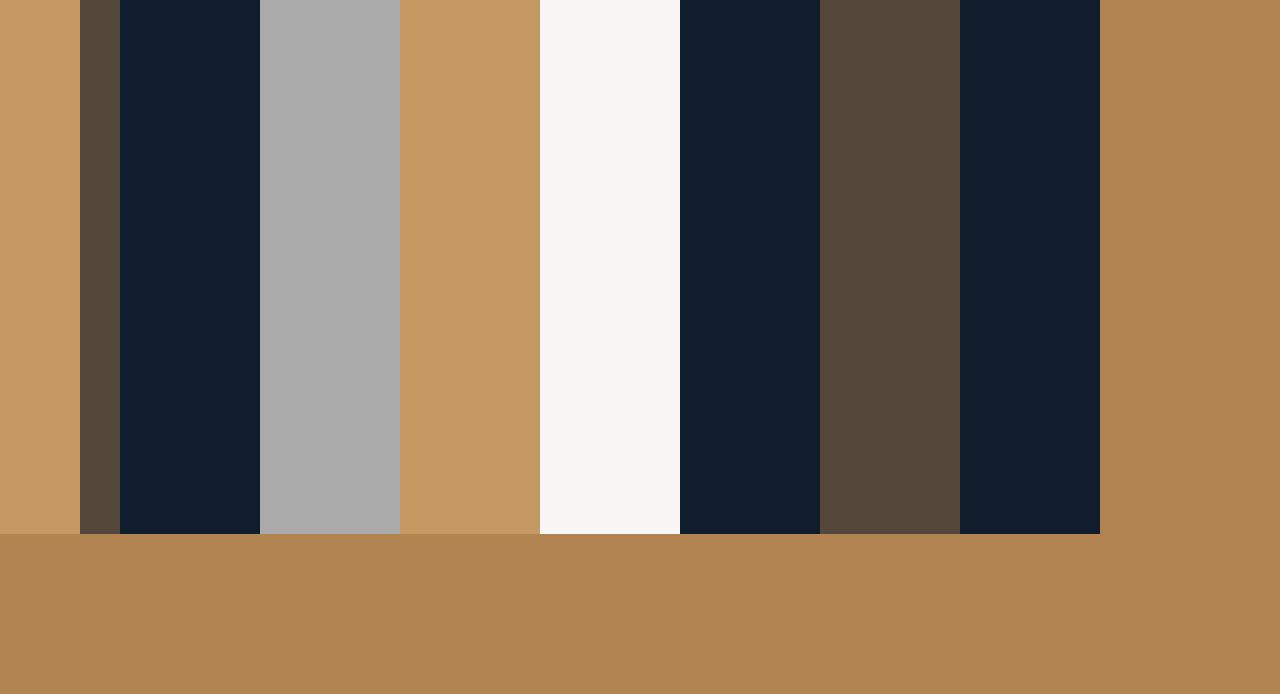
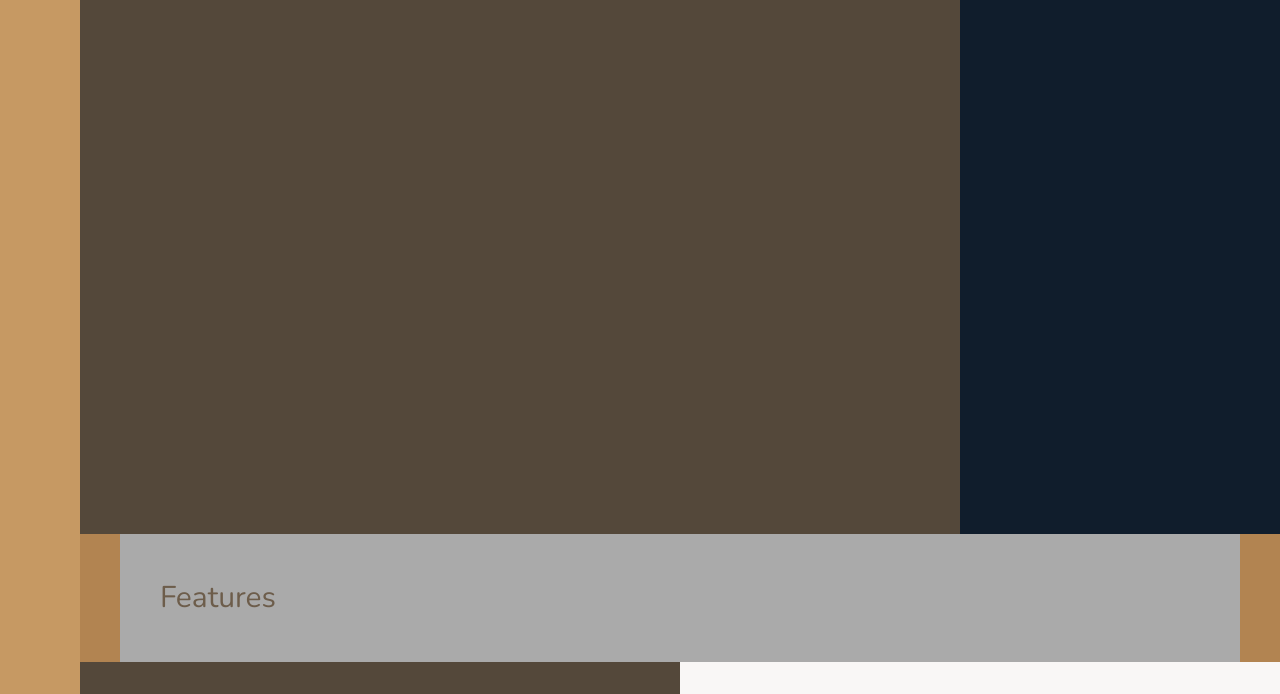
Before and after one commit to raexune/nexter, a website: page index.html in a window 1280 px wide. Shown: the part 106-800 px from the top of the page. Drawn offline with nearby package versions, Linux system fonts and the light colour scheme.

Commit message:
2 commit

```diff
--- a/sass/_base.scss
+++ b/sass/_base.scss
@@ -40,5 +40,10 @@ body {
 .container{
     display: grid;
     grid-template-rows: 80vh min-content 40vw repeat(3, min-content);
-    grid-template-columns: 8rem 1fr repeat(8, minmax(min-content, 14rem)) 1fr;
+    grid-template-columns: [sidebar-start]8rem [sidebar-end full-start]1fr [center-start]repeat(8, [col-start]minmax(min-content, 14rem)[col-end]) [center-end]1fr [full-end];
+
+    & > *{
+        padding: 40px;
+        font-size: 3rem;
+    }
 }
--- a/sass/_features.scss
+++ b/sass/_features.scss
@@ -1,3 +1,4 @@
 .features {
     background-color: $color-grey-light-2;
+    grid-column: center-start / center-end;
 }
--- a/sass/_footer.scss
+++ b/sass/_footer.scss
@@ -1,3 +1,4 @@
 .footer {
     background-color: $color-secondary;
+    grid-column: full-start / full-end;
 }
--- a/sass/_gallery.scss
+++ b/sass/_gallery.scss
@@ -1,3 +1,4 @@
 .gallery {
     background-color: $color-grey-dark-1;
+    grid-column: full-start / full-end;
 }
--- a/sass/_header.scss
+++ b/sass/_header.scss
@@ -1,3 +1,4 @@
 .header {
     background-color: $color-grey-dark-1;
+    grid-column: full-start / col-end 6;
 }
--- a/sass/_homes.scss
+++ b/sass/_homes.scss
@@ -1,3 +1,4 @@
 .homes {
     background-color: $color-secondary;
+    grid-column: center-start / center-end;
 }
--- a/sass/_realtors.scss
+++ b/sass/_realtors.scss
@@ -1,3 +1,4 @@
 .realtors {
     background-color: $color-secondary;
+    grid-column: col-start 7 / full-end;
 }
--- a/sass/_sidebar.scss
+++ b/sass/_sidebar.scss
@@ -1,3 +1,5 @@
 .sidebar {
     background-color: $color-primary;
+    grid-column: sidebar-start / sidebar-end;
+    grid-row: 1 /-1;
 }
--- a/sass/_story.scss
+++ b/sass/_story.scss
@@ -1,9 +1,11 @@
 .story {
     &__pictures {
-        background-color: $color-primary;
+        background-color: $color-grey-dark-1;
+        grid-column: full-start / col-end 4;
     }
 
     &__content {
         background-color: $color-grey-light-1;
+        grid-column: col-start 5 / full-end;
     }
 }
```
Also changed, not shown: css/main.css, 1 other file.
